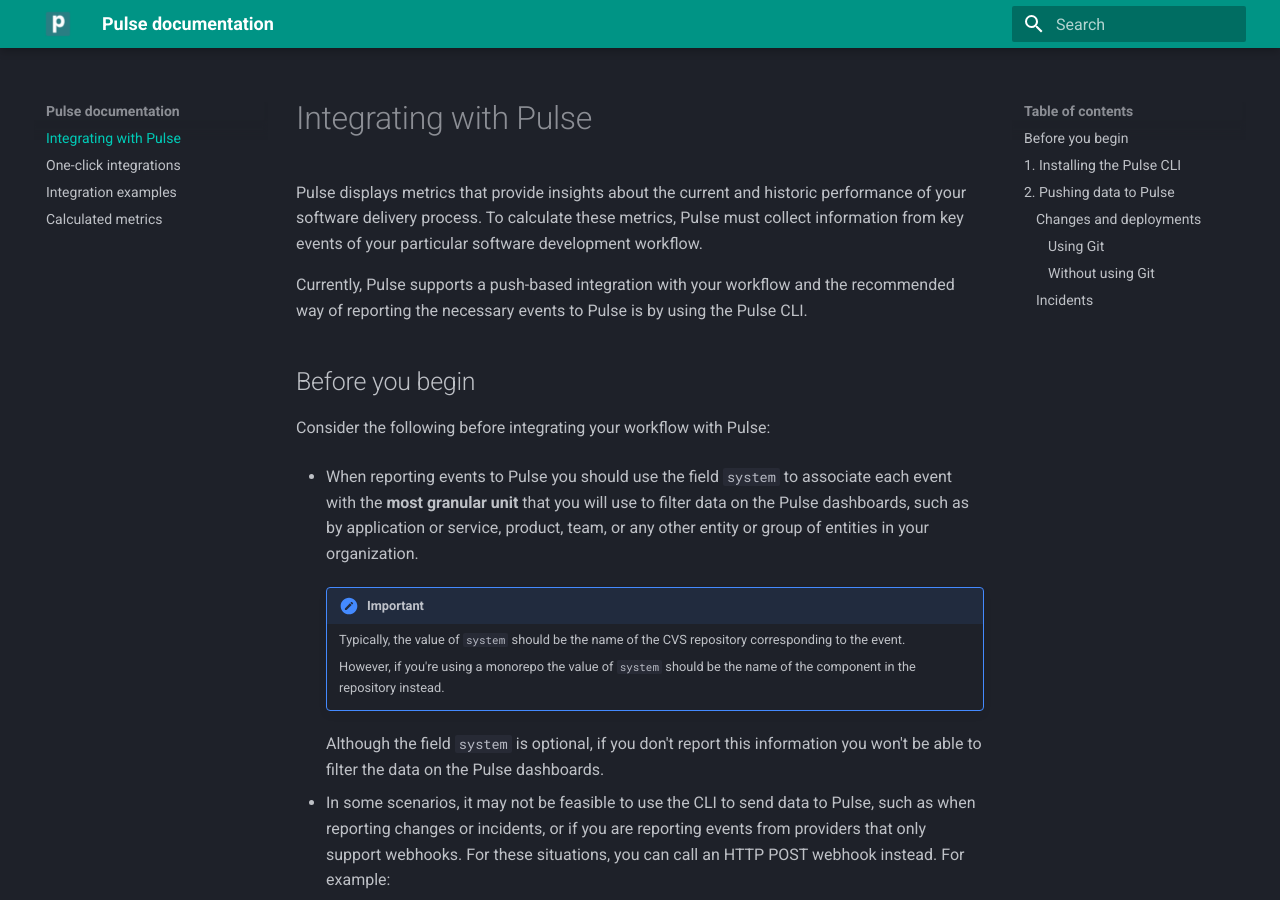
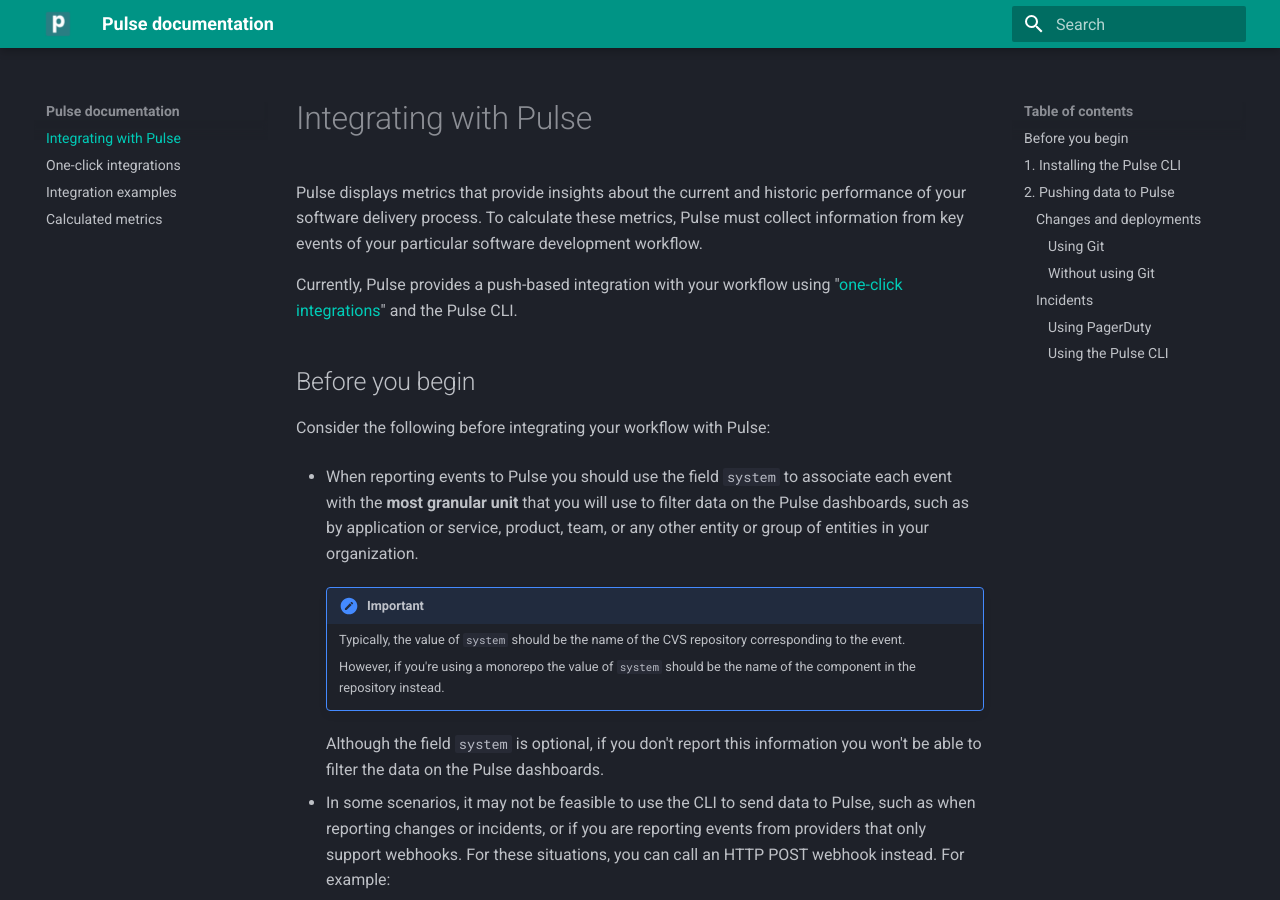
Before and after one commit to codacy/pulse-user-docs, an MkDocs documentation site: the page built from docs/index.md, in a window 1280 px wide and 900 px high. Built offline with MkDocs 1.6.1 and Material for MkDocs 9.7.7, drawn with Linux system fonts in a browser that asks for light colours; some of the changed text lies outside the part shown.

Commit message:
feature: Mention the PagerDuty integration in the main procedure

```diff
--- a/docs/index.md
+++ b/docs/index.md
@@ -2,7 +2,7 @@
 
 Pulse displays metrics that provide insights about the current and historic performance of your software delivery process. To calculate these metrics, Pulse must collect information from key events of your particular software development workflow.
 
-Currently, Pulse supports a push-based integration with your workflow and the recommended way of reporting the necessary events to Pulse is by using the Pulse CLI.
+Currently, Pulse provides a push-based integration with your workflow using "[one-click integrations](one-click-integrations.md)" and the Pulse CLI.
 
 ## Before you begin
 
@@ -218,6 +218,13 @@
 
 Pulse uses these reports to calculate the metrics [Median time to recovery](metrics.md#median-time-to-recover) and [Change failure rate](metrics.md#change-failure-rate).
 
+
+#### Using PagerDuty
+
+If you're using PagerDuty as an incident management tool, [use our PagerDuty integration](one-click-integrations.md#pagerduty) to send the necessary incident data to Pulse.
+
+#### Using the Pulse CLI
+
 Send the following information when reporting **incidents** to Pulse:
 
 | Field             | Description                                                | Format                                       |
```
Also changed, not shown: docs/one-click-integrations.md (+1 -1 lines).
